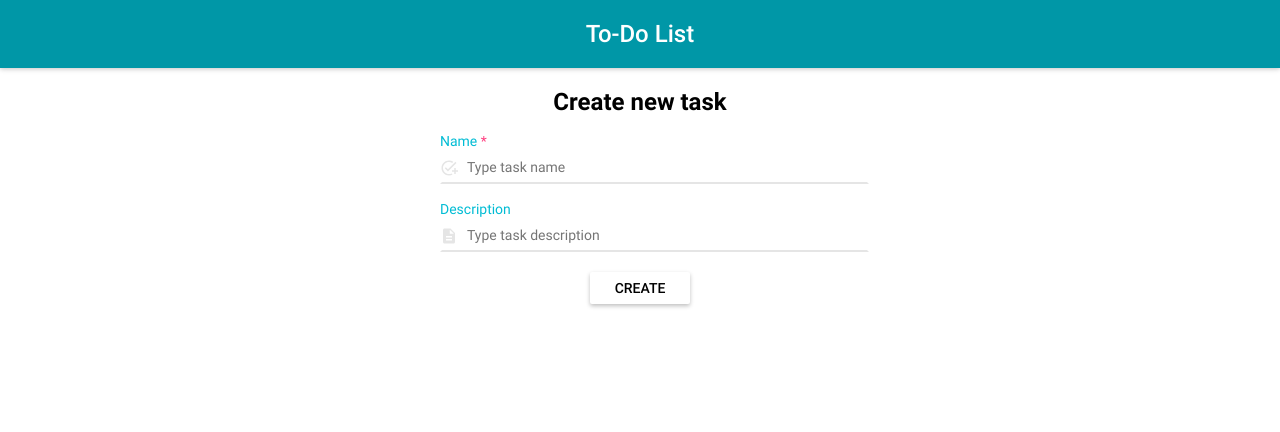
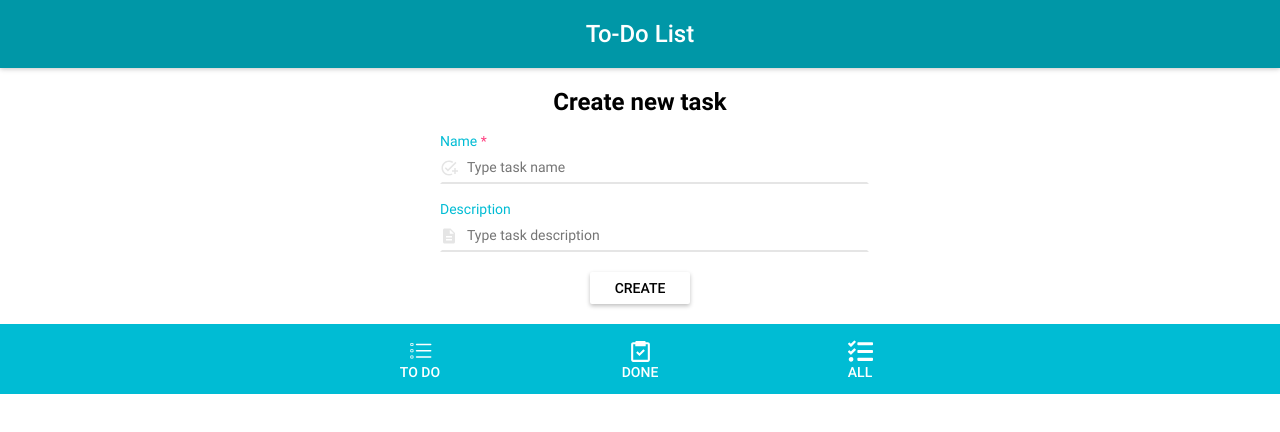
Before and after one commit to Persatyi/ToDoList, a React (Create React App) app: page / in a window 1280 px wide. Shown: the top 432 px of the page. Built offline with nearby package versions, Linux system fonts and the light colour scheme.

Commit message:
added task sections

```diff
--- a/src/App.js
+++ b/src/App.js
@@ -1,11 +1,13 @@
 import Header from "components/Header";
 import Form from "components/Form";
+import TaskSection from "components/TaskSection";
 
 function App() {
   return (
     <>
       <Header />
       <Form />
+      <TaskSection />
     </>
   );
 }
--- a/src/components/Form/Form.jsx
+++ b/src/components/Form/Form.jsx
@@ -30,14 +30,15 @@ const Form = () => {
 
   const onSubmit = async (values, e) => {
     const data = { ...values, time: Date.now(), id: nanoid(), isDone: false };
+    const dataBase = await get(taskKey);
 
-    setState((prevState) => {
-      console.log("🚀 ~ prevState", prevState);
-      return prevState.length === 0 ? [data] : [...prevState, data];
-    });
-
-    await save(taskKey, state);
-    e.resetForm();
+    if (!dataBase) {
+      await save(taskKey, [data]);
+      e.resetForm();
+    } else {
+      await save(taskKey, [...dataBase, data]);
+      e.resetForm();
+    }
   };
 
   return (
--- a/src/components/Form/Form.module.css
+++ b/src/components/Form/Form.module.css
@@ -4,6 +4,7 @@
   display: flex;
   flex-direction: column;
   padding-top: 20px;
+  padding-bottom: 20px;
 }
 
 .title {
--- /dev/null
+++ b/src/components/TaskSection/TaskSection.jsx
@@ -0,0 +1,29 @@
+import s from "./TaskSection.module.css";
+import Container from "components/Container";
+
+import { BsListTask } from "react-icons/bs";
+import { BiTask } from "react-icons/bi";
+import { FaTasks } from "react-icons/fa";
+
+const TaskSection = () => {
+  return (
+    <section className={s.btnSection}>
+      <Container className={s.wrapper}>
+        <button className={s.sectionBtn} type="button">
+          <BsListTask className={s.btnIcon} />
+          to do
+        </button>
+        <button className={s.sectionBtn} type="button">
+          <BiTask className={s.btnIcon} />
+          done
+        </button>
+        <button className={s.sectionBtn} type="button">
+          <FaTasks className={s.btnIcon} />
+          all
+        </button>
+      </Container>
+    </section>
+  );
+};
+
+export default TaskSection;
--- /dev/null
+++ b/src/components/TaskSection/TaskSection.module.css
@@ -0,0 +1,35 @@
+.btnSection {
+  background-color: rgb(0, 188, 212);
+}
+
+.wrapper {
+  display: flex;
+  align-items: center;
+  justify-content: center;
+}
+
+.sectionBtn {
+  display: flex;
+  flex-direction: column;
+  align-items: center;
+  justify-content: center;
+  border: transparent;
+  background-color: rgb(0, 188, 212);
+  height: 70px;
+  width: 200px;
+
+  font-family: "Roboto", sans-serif;
+  font-weight: 500;
+  font-size: 14px;
+  color: #fff;
+  text-transform: uppercase;
+}
+
+.sectionBtn:not(:last-child) {
+  margin-right: 20px;
+}
+
+.btnIcon {
+  width: 25px;
+  height: 25px;
+}
--- /dev/null
+++ b/src/components/TaskSection/index.js
@@ -0,0 +1 @@
+export { default } from "./TaskSection.jsx";
--- a/src/index.js
+++ b/src/index.js
@@ -4,8 +4,4 @@ import "./index.css";
 import App from "./App";
 
 const root = ReactDOM.createRoot(document.getElementById("root"));
-root.render(
-  <React.StrictMode>
-    <App />
-  </React.StrictMode>
-);
+root.render(<App />);
```
Also changed, not shown: src/components/List/List.jsx (added).
